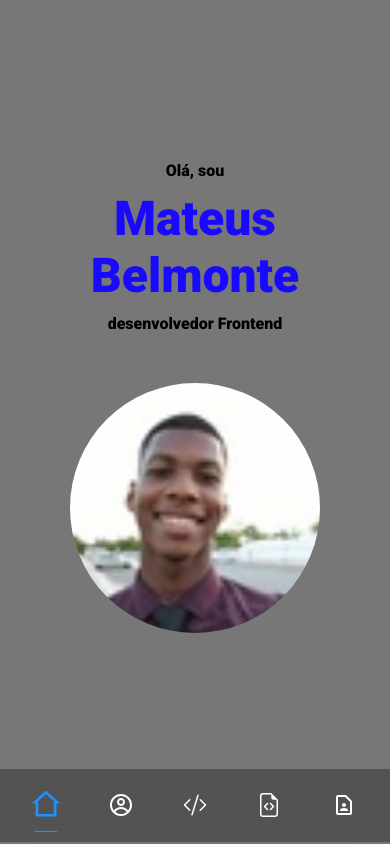
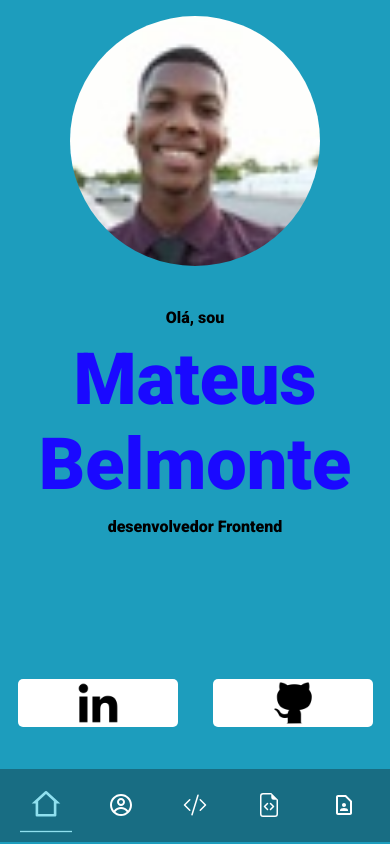
Before and after one commit to Mateus1508/My-Portfolio, a React (Vite) app: page / in a window 390 px wide. Shown: the top 844 px of the page. Built offline with nearby package versions, Linux system fonts and the light colour scheme.

Commit message:
Home responsivity ok

```diff
--- a/src/Components/Home/Home.jsx
+++ b/src/Components/Home/Home.jsx
@@ -1,16 +1,23 @@
 import React from 'react';
 
-import { HomePage } from './HomeStyle';
+import { HomePage} from './HomeStyle';
 
 const Home = () => {
   return (
     <HomePage id="Home">
+      <div>
+        <h3>Olá, sou</h3>
+        <h1>Mateus Belmonte</h1>
+        <h3>desenvolvedor Frontend</h3>
+      </div>
+      <img className="perfil" src="./images/Perfil.jpg" alt="Mateus, Foto de perfil" />
 
-      <h3>Olá, sou</h3>
-      <h1>Mateus Belmonte</h1>
-      <h3>desenvolvedor Frontend</h3>
-      <img src="./images/Perfil.jpg" alt="Mateus, Foto de perfil" />
-
+      <a className="linkedin" href="https://www.linkedin.com/in/mateus-belmonte-64b6b11a3/" target="_blank">
+      <img src="./images/linkedin.png" alt="LinkedIn" />
+      </a>
+      <a className="github" href="https://github.com/Mateus1508" target="_blank">
+      <img src="./images/github.png" alt="Github" />
+      </a>
     </HomePage>
   );
 };
--- a/src/Components/Home/HomeStyle.js
+++ b/src/Components/Home/HomeStyle.js
@@ -3,26 +3,154 @@ import styled from 'styled-components';
 
 
 export const HomePage = styled.div`
-  display:flex;
-  text-align: center;
-  justify-content: center;
-  align-items: center;
-  flex-direction: column;
+  display: grid;
+  grid-template-rows: 1fr 1fr 1fr;
+  grid-template-columns: repeat(auto-fit);
+  grid-template-areas: ". . . ."
+                       "name name . ."
+                       "btn1 btn2 . .";
   width: 100vw;
   height: 100vh;
+  justify-content: space-around;
+  align-items: center;
+  animation: bgColor 20s linear infinite alternate;
+  @media (max-width:400px){
+    grid-template-rows: repeat(auto-fit);
+  grid-template-columns: 1fr 1fr;
+  grid-template-areas:
+  "img img"
+  "name name"
+  "btn1 btn2";
+  }
+  div{
+    flex-direction: column;
+    grid-area: name;
     h1{
+      text-align: center;
       color: #1A09FF;
-      font-size: 3em;
+      font-size: 4.5em;
       margin: 10px;
+      animation: show 1.5s ease-in 1 normal;
+      flex-basis: 100%;
+
     }
     h3{
+      text-align: center;
       font-size: 1em;
+      animation: show 1s ease-in 1 normal;
     }
-    img{
-      width: 250px;
-      height: 250px;
-      margin: 50px;
-      border: 1px ;
-      border-radius: 50%;
+  }
+   .perfil{
+    grid-column: 3/5;
+    grid-row: 2;
+    justify-content: center;
+    width: 250px;
+    height: 250px;
+    border: 1px ;
+    border-radius: 50%;
+    animation: coming 1.5s ease-out 1 normal;
+    @media (max-width:400px){
+      grid-column: 1/3;
+      grid-row: 1;
+      justify-self: center;
+
     }
-`
+    }
+    a{
+      animation: buttonComing 2s ease-out 1 normal;
+      background-color: #fff;
+      width: 10rem;
+      display: flex;
+      justify-content: center;
+      border-radius: 5px;
+      &:hover{
+        transition: 0.1s;
+        background-color: #90e0ef;
+      }
+      img{
+        height: 3rem;
+        width: 3rem;
+        }
+    }
+    .linkedin{
+      grid-area: btn1;
+      justify-self: end;
+      @media (max-width:400px){
+        justify-self: center;
+      }
+    }
+    .github{
+      grid-area: btn2;
+      justify-self: start;
+      @media (max-width:400px){
+        justify-self: center;
+      }
+      }
+
+
+
+    @keyframes coming {
+      0%{
+        transform: translateY(-90rem) rotateZ(1turn);
+      }
+      50%{
+        transform: translateY(10px);
+      }
+      60%{
+        transform: translateY(15px);
+      }
+      80%{
+        transform: translateY(-15px);
+      }
+    100%{
+      transform: translateY(0rem);
+    }
+  }
+    @keyframes buttonComing {
+      0%{
+        transform: translateX(-90rem);
+      }
+      50%{
+        transform: translateX(10px);
+      }
+      60%{
+        transform: translateX(15px);
+      }
+      80%{
+        transform: translateX(-15px);
+      }
+    100%{
+      transform: translateX(0rem);
+    }
+  }
+
+  @keyframes bgColor {
+    0% { background-color: #8ecae6;
+    }
+    30% { background-color: #219ebc;
+    }
+    60% { background-color: #0096c7;
+    }
+    80% { background-color: #90e0ef;
+    }
+    100% { background-color: #caf0f8;
+    }
+  }
+
+  @keyframes show {
+    0%{
+      opacity: 0;
+      transform: scale(0.5);
+    }
+    50%{
+      opacity: 1s;
+      transform: scale(1.1);
+
+    }
+    100%{
+      opacity: 1;
+      transform: scale(1);
+
+    }
+  }
+  `
--- a/src/Components/Nav/navStyle.js
+++ b/src/Components/Nav/navStyle.js
@@ -10,8 +10,7 @@ padding: 0;
 width: max-content;
 display: flex;
 gap: 0.8rem;
-background-color: rgba(0,0,0,0.3);
-backdrop-filter: blur(15px);
+background: #1115;
 border-radius: 10px;
 @media (max-width: 400px){
   padding: 0.5rem 0 0.5rem 0;
@@ -23,33 +22,51 @@ border-radius: 10px;
 }
 a{
   overflow-y: hidden;
-  background: none;
+  background: transparent;
   display: flex;
   color: #fff;
   font-size: 1.5rem;
   padding: 0.9rem;
-  border-radius: 50%;
+  border-radius: 0;
   transition: 0.5s;
   @media (max-width: 400px){
     padding: 0.5rem;
   }
   .icon{
-    background: none;
+    background: transparent;
    }
    a:hover {
-     background: rgba(0,0,0,0.3);
-      transform: rotate(1turn);
+     background: transparent;
      transition: 0.5s linear;
      cursor: pointer;
-
     }
     a.active {
-      color: #1E90FF;
-      transform: scale(1.3);
+      animation: shake 0.5s linear 1;
+      color: #90e0ef;
+      transform:  scale(1.3);
       transition: 1s;
       border-radius: 0;
       background: transparent;
-      border-bottom: 1px solid #1E90FF;
+      border-bottom: 1px solid #90e0ef;
+    }
+
+  }
+
+  @keyframes shake {
+    0%{
+      transform: translateX(1px);
+    }
+    20%{
+      transform: translateX(-1px);
+    }
+    50%{
+      transform: translateX(1px);
+    }
+    70%{
+      transform: translateX(-1px);
+    }
+    100%{
+      transform: translateX(0px) scale(1.3);
     }
 
   }
--- a/src/Components/Project/Project.jsx
+++ b/src/Components/Project/Project.jsx
@@ -1,25 +1,14 @@
 import React from 'react';
 import {Projects, Item} from './projectStyle';
-import Carousel,{consts} from "react-elastic-carousel";
 
-const breakPoints = [
-  { width: 1500, itemsToShow: 1 },
-  { width: 2000, itemsToShow: 2 },
-  { width: 2200, itemsToShow: 3 },
-];
+
 
 const Project = () => {
   return (
     <Projects id="Project">
       <h1>Projetos</h1>
-      <Carousel
-      breakPoints={breakPoints}
-      easing="cubic-bezier(1,.15,.55,1.54)"
-      tiltEasing="cubic-bezier(0.110, 1, 1.000, 0.210)"
-      transitionMs={700}
-      itemPosition={consts.START}>
 
-        <Item number="1">
+        <Item>
         <h2>Front-End</h2>
           <img src="./images/portfolio.png" alt="" />
           <h3>Portfólio</h3>
@@ -28,7 +17,7 @@ const Project = () => {
             <button>Ver</button>
           </a>
         </Item>
-        <Item number="2">
+        <Item>
         <h2>Front-End</h2>
           <img src="./images/portfolio.png" alt="" />
           <h3>Portfólio</h3>
@@ -37,7 +26,7 @@ const Project = () => {
             <button>Ver</button>
           </a>
         </Item>
-        <Item number="3">
+        <Item>
         <h2>Front-End</h2>
           <img src="./images/portfolio.png" alt="" />
           <h3>Portfólio</h3>
@@ -47,7 +36,7 @@ const Project = () => {
           </a>
         </Item>
 
-      </Carousel>
+
     </Projects>
   );
 };
--- a/src/Components/Project/projectStyle.js
+++ b/src/Components/Project/projectStyle.js
@@ -1,87 +1,11 @@
 import styled from 'styled-components';
 
 export const Projects = styled.div`
-float: right;
-display: grid;
-grid-template-columns: 1fr;
-width: 40vw;
-height: 100vh;
-margin-right: 100px;
-color: #fff;
-justify-content: center;
-align-items: center;
-text-align: center;
-@media (max-width: 1033px) {
-  width: 100vw;
-}
-h1{
-  margin: 1.2rem;
-}
 
-.rec.rec-arrow {
-background-color: #fff;
-visibility: hidden;
-}
+
 
 `
 export const Item = styled.article`
-    align-items: center;
-    justify-content: center;
-    background: rgba(255, 255, 255, 0.16);
-    border-radius: 16px;
-    box-shadow: 0 4px 30px rgba(0, 0, 0, 0.1);
-    backdrop-filter: blur(2px);
-    -webkit-backdrop-filter: blur(2px);
-    border: 1px solid rgba(255, 255, 255, 0.08);
-    height: 85vh;
-    width: 500px;
-    @media (max-width: 1033px) {
-     width: 60vw;
-    }
-    h2{
-      background: transparent;
-      padding-bottom: 2.35rem;
-      margin: 2rem 0.5rem 2rem 0.5rem;
-      border-bottom: 1px solid #fff;
-    }
-    a{
-      cursor: pointer;
-      button{
-        margin-top: 1rem;
-        width: 5rem;
-        height: 2rem;
-        @media (max-width: 700px) {
-          margin-top: 0;
-        }
-      }
-    }
-    img{
-      height: 20rem;
-      width: 15rem;
-      border: 5px solid rgba(255, 255, 255, 0);
-      @media (max-width: 700px) {
-        height: 15rem;
-        width: 90%;
-      }
-    }
-    h3{
-      background: transparent;
-      border-top: 1px solid #fff;
-      border-bottom: 1px solid #fff;
-      padding: 0.5rem 0 0.5rem 0;
-      margin: 0.5rem;
-      @media (max-width: 700px) {
-      }
 
-    }
-    p{
-      background: transparent;
-      margin: 15px 15px 0px 15px;
-      text-align: justify;
-      @media (max-width: 700px) {
-        text-align: justify;
-        margin: 0 1rem 0.5rem 1rem;
-      }
-    }
 
     `
--- a/src/Components/Skill/skillStyle.js
+++ b/src/Components/Skill/skillStyle.js
@@ -50,6 +50,7 @@ export const Languages = styled.div`
 
 `
 export const Skills = styled.div`
+    transform-style: preserve-3d;
     display: grid;
     grid-area: content;
     grid-template-columns: repeat(auto-fit, minmax(10em, 1fr));
@@ -131,6 +132,8 @@ export const Skills = styled.div`
             height: 9rem;
             width: 7rem;
             background: #fFF;
+            transition: 0.5s;
+
 
           @media (max-width: 700px) {
             height: 6rem;
@@ -158,6 +161,9 @@ export const Skills = styled.div`
               justify-self: center;
               grid-area: img;
               background: transparent;
+              perspective: 1000px;
+              animation: Scale 5s linear 0s infinite alternate none;
+
               @media (max-width: 700px) {
                 width: 2rem;
                 margin: 1.5rem 0 1.5rem 0;
@@ -173,6 +179,13 @@ export const Skills = styled.div`
                 font-size: 0.7rem;
               }
             }
-
+@keyframes Scale {
+   from{
+        transform: scale(1);
+    }
+   to{
+        transform: scale(1.1);
+    }
+  }
 
       `
--- a/src/GlobalStyles.js
+++ b/src/GlobalStyles.js
@@ -6,7 +6,6 @@ export const GlobalStyles = createGlobalStyle`
 }
   *{
     overflow-y: initial;
-    background-color: #777;
     margin: 0;
     padding: 0;
     border: 0;
@@ -22,4 +21,7 @@ export const GlobalStyles = createGlobalStyle`
   }
 
 
+
+
+
 `
```
Also changed, not shown: images/angular.png (deleted), images/vue.png (deleted). Lines whose indentation alone changed are shown as unchanged.
